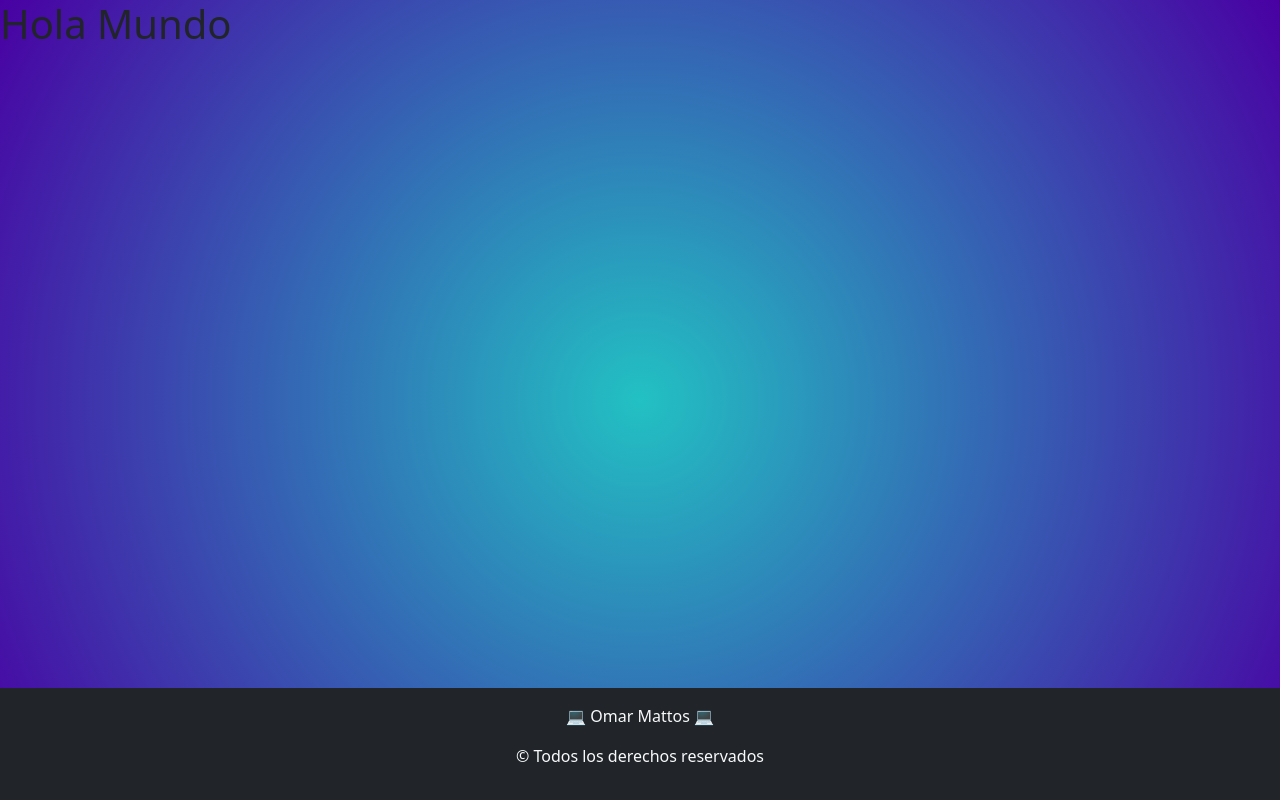
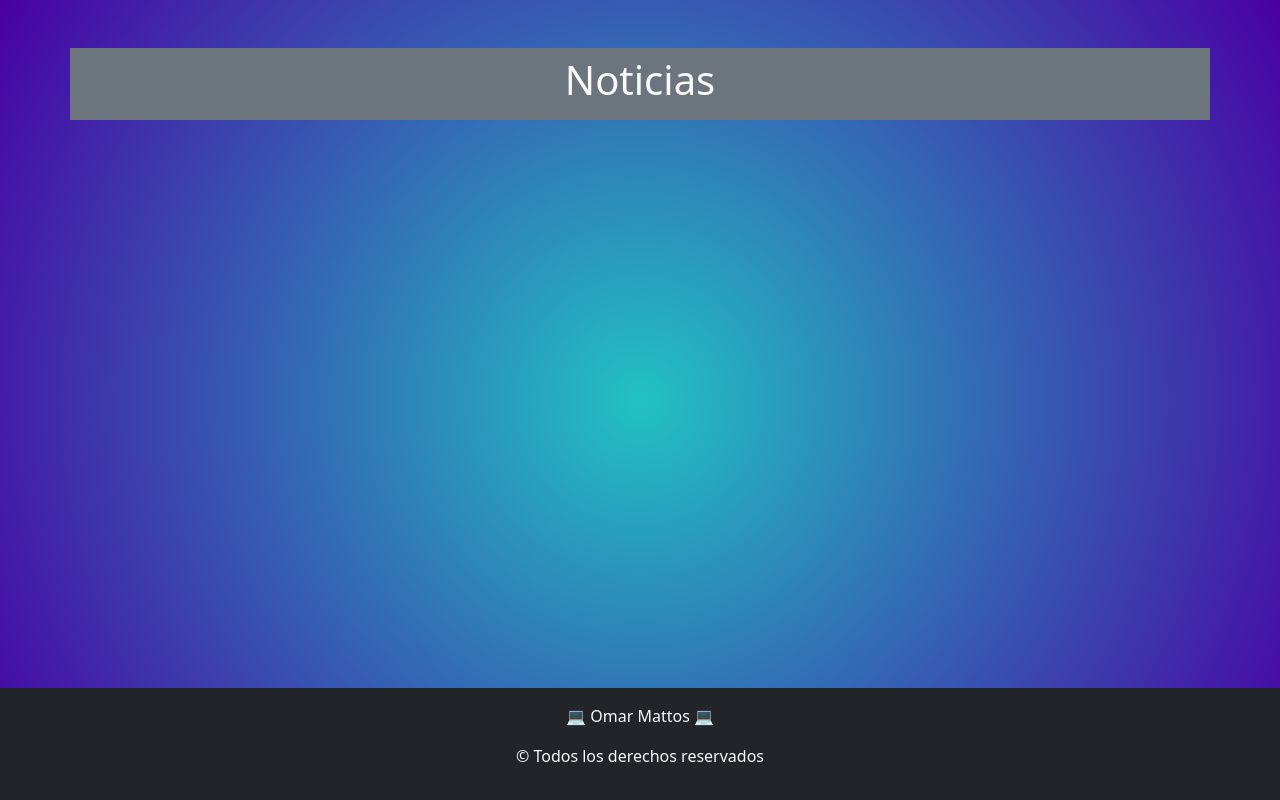
Before and after one commit to omarmatt31/12-webNoticiasV2, a React (Vite) app: page / in a window 1280 px wide. Built offline with nearby package versions, Linux system fonts and the light colour scheme.

Commit message:
cree el componente Titulo con su correspondiente maquetado

```diff
--- a/src/App.jsx
+++ b/src/App.jsx
@@ -1,11 +1,13 @@
 import "bootstrap/dist/css/bootstrap.min.css";
+import Titulo from "./components/Titulo";
 
 function App() {
 
   return (
     <>
       <main>
-        <h1>Hola Mundo</h1>
+        <Titulo></Titulo>
+
       </main>
       <footer className="bg-dark text-light text-center py-3">
         <p>💻 Omar Mattos 💻</p>
--- /dev/null
+++ b/src/components/Titulo.jsx
@@ -0,0 +1,11 @@
+import React from 'react';
+
+const Titulo = () => {
+    return (
+        <section className='container bg-secondary text-center my-5 py-2 text-light'>
+            <h1>Noticias</h1>
+        </section>
+    );
+};
+
+export default Titulo;
```
